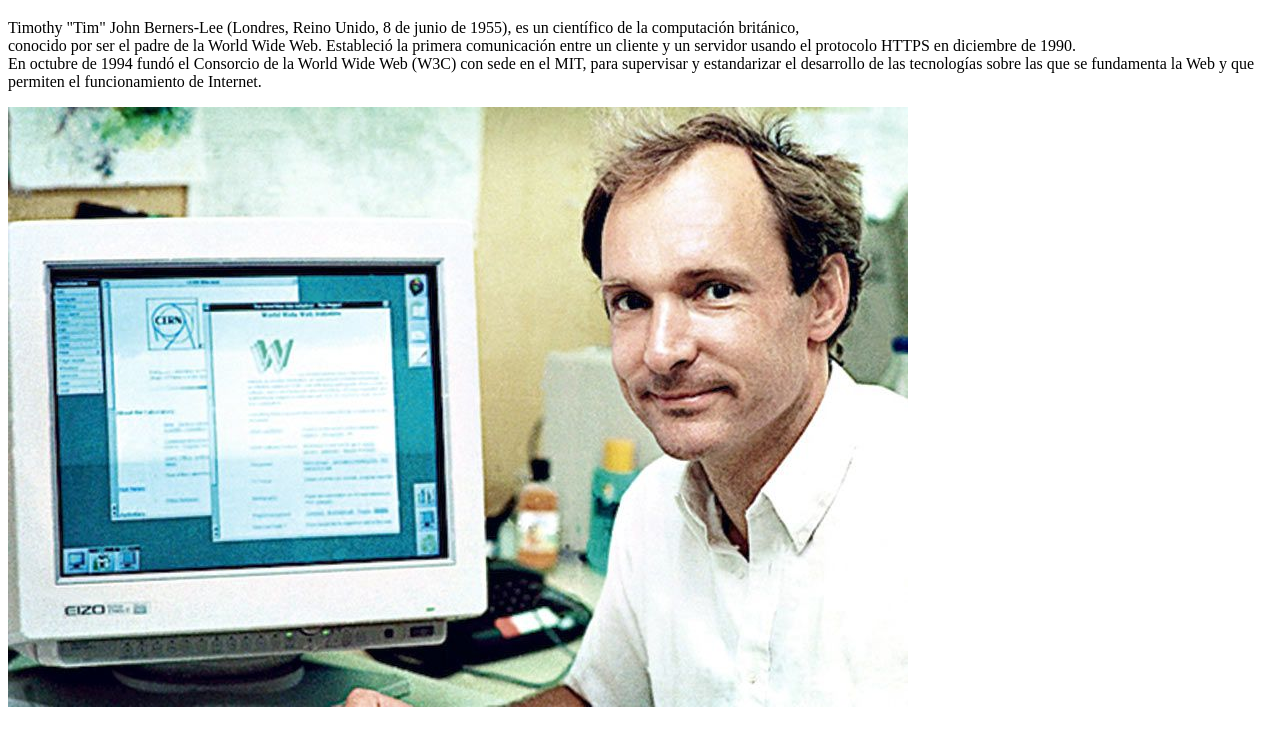
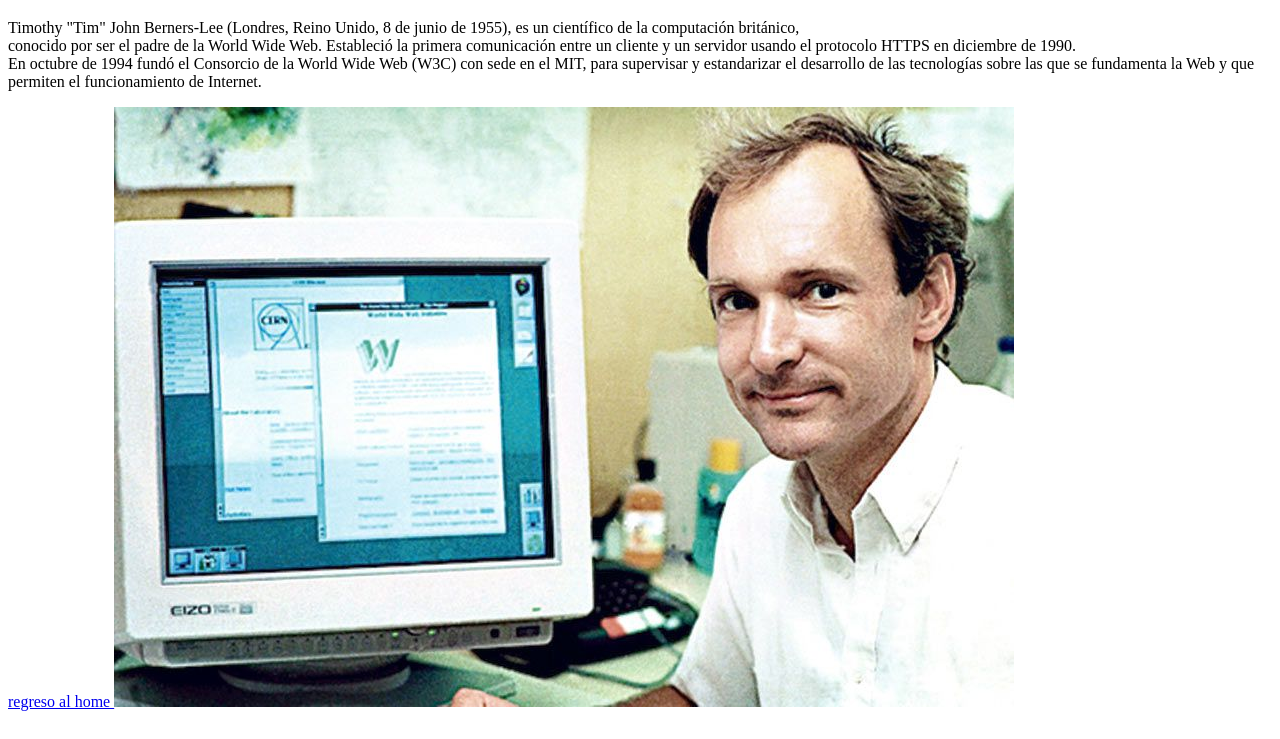
Before and after one commit to wnmdumon/TPHeroes, a website: page views/berners-lee.html in a window 1280 px wide. Shown: the part 61-800 px from the top of the page. Drawn offline with Linux system fonts and the light colour scheme.

Commit message:
links de regreso a home que faltaban

```diff
--- a/views/berners-lee.html
+++ b/views/berners-lee.html
@@ -12,6 +12,7 @@
     <p>Timothy "Tim" John Berners-Lee (Londres, Reino Unido, 8 de junio de 1955), es un científico de la computación británico,<br>
         conocido por ser el padre de la World Wide Web. Estableció la primera comunicación entre un cliente y un servidor usando el protocolo HTTPS en diciembre de 1990.<br>
         En octubre de 1994 fundó el Consorcio de la World Wide Web (W3C) con sede en el MIT, para supervisar y estandarizar el desarrollo de las tecnologías sobre las que se fundamenta la Web y que permiten el funcionamiento de Internet.</p>
+    <a href="index"> regreso al home </a>
     <img src="/img/berners-lee.jpg">
 </body>
 </html>
```
Also changed, not shown: views/babbage.html (+2 -0 lines), views/clarke.html (+1 -0 lines), views/hamilton.html (+1 -0 lines).
